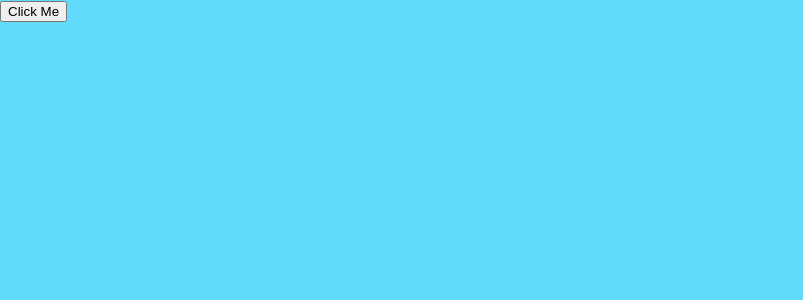
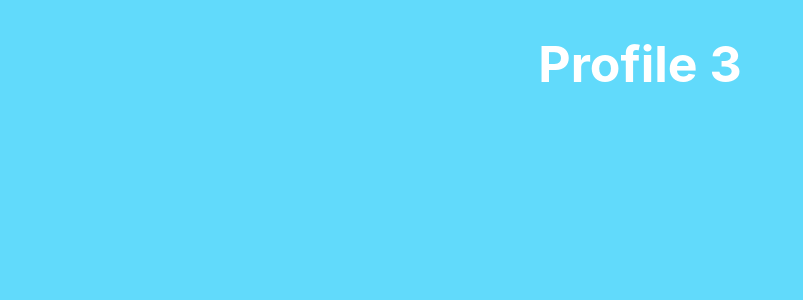
Before and after one commit to mujahidraaz/React-Tutorials, a React (Create React App) app: page / in a window 1280 px wide. Shown: the top 300 px of the page, without its empty margins (0-803 px from the left). Built offline with nearby package versions, Linux system fonts and the light colour scheme.

Commit message:
conditional rendering with components

```diff
--- a/src/Home.js
+++ b/src/Home.js
@@ -1,10 +1,21 @@
+import { useState } from 'react'
+import Profile1 from './Profile1'
+import Profile2 from './Profile2'
+import Profile3 from './Profile3'
+
+
 function Home() {
-    function ClickMe(name) {
-        alert('code with' + name)
-    }
-    return(
+
+    const [data, setData] = useState(0)
+
+    return (
         <div>
-            <button onClick={() => ClickMe(" Mujahid")}>Click Me</button>
+            {/* <Profile1 />
+            <Profile2 />
+            <Profile3 /> */}
+
+            {data == 1? <Profile1 />:data == 2?<Profile2/>:<Profile3/>}
+
         </div>
     )
 }
--- /dev/null
+++ b/src/Profile1.js
@@ -0,0 +1,7 @@
+function Profile1() {
+    return (
+        <h1>Profile 1</h1>
+    )
+}
+
+export default Profile1
--- /dev/null
+++ b/src/Profile2.js
@@ -0,0 +1,7 @@
+function Profile2() {
+    return (
+        <h1>Profile 2</h1>
+    )
+}
+
+export default Profile2
--- /dev/null
+++ b/src/Profile3.js
@@ -0,0 +1,6 @@
+function Profile3() {
+    return (
+        <h1>Profile 3</h1>
+    )
+}
+export default Profile3
--- a/src/index.css
+++ b/src/index.css
@@ -14,3 +14,9 @@ code {
   font-family: source-code-pro, Menlo, Monaco, Consolas, 'Courier New',
     monospace;
 }
+
+h1 {
+  text-align: center;
+  color: white;
+  font-size: 50px;;
+}
```
